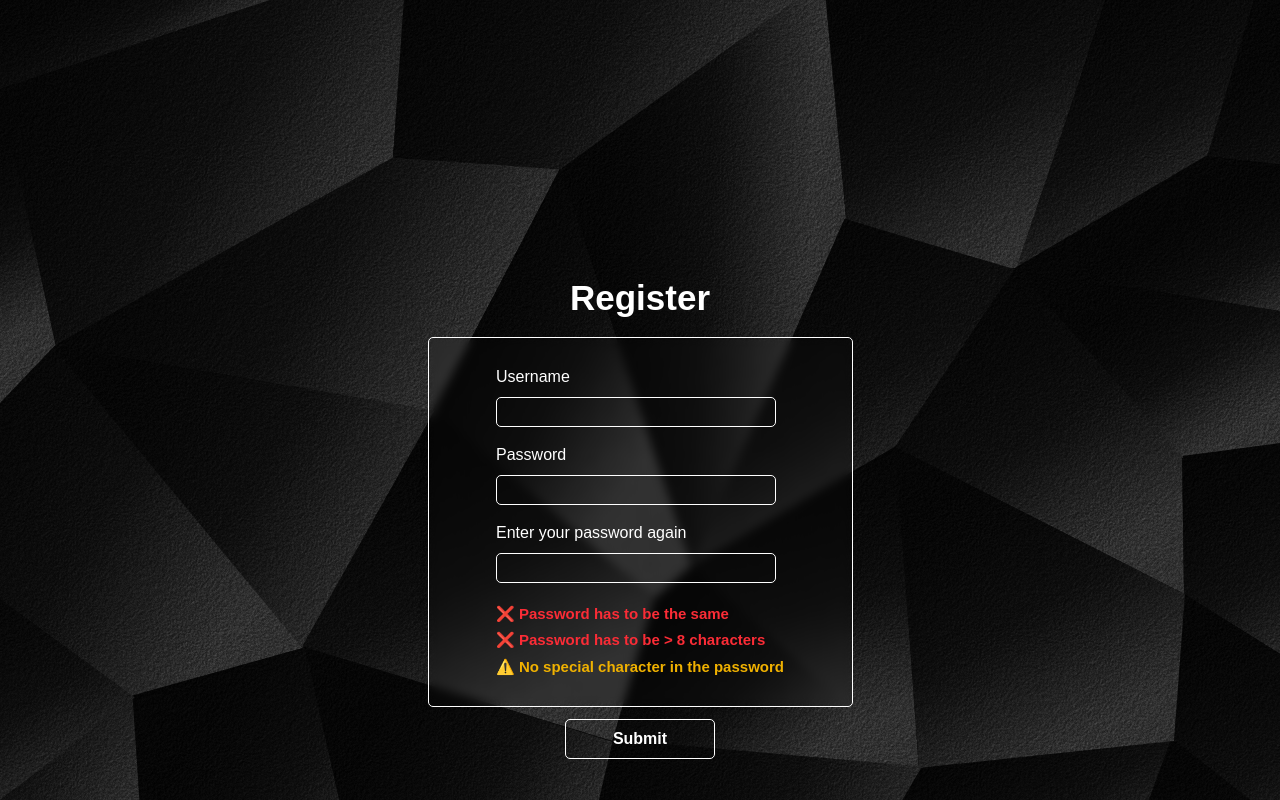
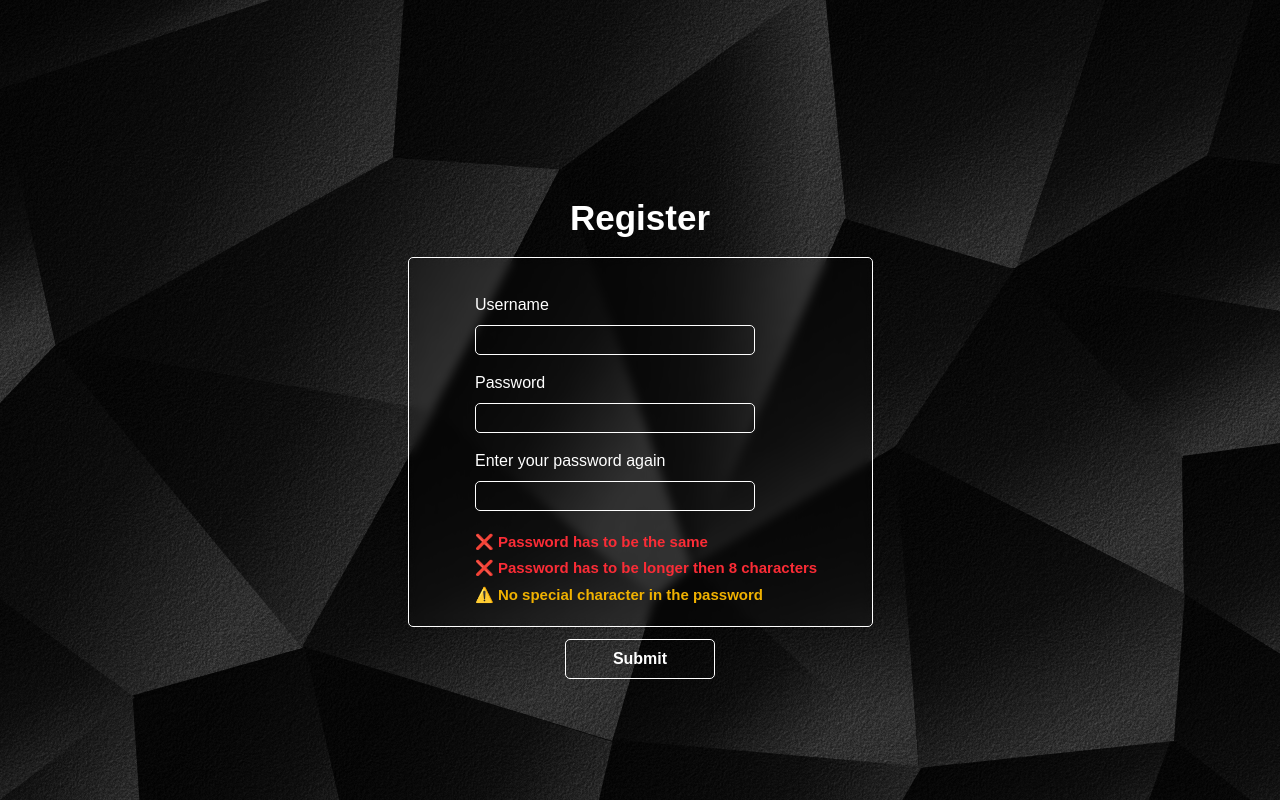
Before and after one commit to imtheround/info, a Next.js app: page /formulaire in a window 1280 px wide. Built offline with nearby package versions, Linux system fonts and the light colour scheme.

Commit message:
added easter egg and prettified code

```diff
--- a/app/formulaire/page.tsx
+++ b/app/formulaire/page.tsx
@@ -5,6 +5,8 @@ if you want to see the css code (like .bg-black {background-color: var(--color-b
 because you cant really see the form well with a img, im using a img thats almost entirely black, for other img, refer to line 108 where i put a mountain img
 
 some varaibles arent really named properly, refer to the comments for their actual functionality
+
+I used prettier for code format
 
 where i used gpt:
 - to prevent full refresh when submiting the form line 51
@@ -15,9 +17,13 @@ stackoverflow
 tailwind docs
 nextjs docs
 react docs
+
+
+The easter egg:
+when username is set as bounce, and the form is submitted, the form will start bouncing
+submit the form again with the username anything else then bounce to stop it from bouncing
 */
 
-// use client so this will be rendered on client side
 'use client';
 
 // imports
@@ -26,77 +32,75 @@ import { useState } from "react";
 import { useRouter } from 'next/navigation';
 
 //main function that returns all the html and does the functions(javascripts)
-export default function Home(){
+export default function Home() {
   // router = for redirecting
-  const router = useRouter()
+  const router = useRouter();
 
   // variables, let doesnt work in react, need to use usestate for changing variables, eg: username is the variable, call setUsername to change the username
-  // username var
   const [username, setUsername] = useState("");
-  // pwd var
   const [password, Setpassword] = useState("");
-  // this shows the message that says logged in successfully
-  const [loggedin, setLoggedin] = useState(false)
-  // the enter password again var
-  const [charValidate, setCharValidate] = useState("")
-  // here is the length isnt met
-  const [pwdLengthNotMet, setPwdLengthNotMet] = useState(true)
-  // to prevent submission if the pwd isnt validated
-  const [passwordValidated, setpasswordValidated] = useState(false)
-  // to check if theres a special char
-  const [passwordspecialChar, setpasswordspecialChar] = useState(true)
-  // to check if both pwd is the same
-  const [samepwd, Setsamepwd] = useState(false)
-  // to store the reason why the pwd is invalid, used gpt for the <string[]>([]), starting with 2 reasons because if theres no changes in the fields, the reason will be empty
-  const [failedreason, setfailedreason] = useState<string[]>(["Passwords do not match", "Passwords is less then 8 characters"]);
-  // the msg displayed when failed to register
-  const [failedstring, setfailedstring] = useState("")
-  // to show the failed msg
-  const [failed, setfailed] = useState(false)
+  const [loggedin, setLoggedin] = useState(false);
+  const [charValidate, setCharValidate] = useState("");
+  const [pwdLengthNotMet, setPwdLengthNotMet] = useState(true);
+  const [passwordValidated, setpasswordValidated] = useState(false);
+  const [passwordspecialChar, setpasswordspecialChar] = useState(true);
+  const [samepwd, Setsamepwd] = useState(false);
+  const [failedreason, setfailedreason] = useState<string[]>([
+    "Passwords do not match",
+    "Passwords is less then 8 characters",
+  ]);
+  const [failedstring, setfailedstring] = useState("");
+  const [failed, setfailed] = useState(false);
+  const [bounce, setbounce] = useState(false);
+  const DynamicClass = "mt-8 mx-auto h-[300px] grid duration-150";
+
   // callback for the form
-  // the e.preventdefault is from gpt cuz i didnt know how to prevent full refresh when submit
   const submitCallback = (e: React.FormEvent) => {
     e.preventDefault();
+
+    if (username === 'bounce') {
+      setbounce(true);
+      return;
+    } else {
+      setbounce(false);
+    }
+
     if (samepwd && !pwdLengthNotMet && passwordValidated && username.length !== 0) {
-      // so the logged in success full message appear
-    setLoggedin(true)
-    // 2 second timeout
+      setLoggedin(true);
       setTimeout(() => {
-      // redirect to registered page
         router.push("/registered?name=" + username);
       }, 2000);
     } else {
-      if (username.length === 0 && !failedreason.includes("Username is empty")){
+      if (username.length === 0 && !failedreason.includes("Username is empty")) {
         setfailedreason(prev => [
           ...prev.filter(item => item !== "Username is empty"),
           "Username is empty",
         ]);
-        // because react doesnt update the variable, so the reason will be empty, even tho username is empty, thats why "username is empty" has to be hardcoded
-        // setting failed string + display the failed string
-        if (failedreason.length === 0){
-          // this is if the only reason is username is empty
-          setfailedstring("Invalid password! Reasons: Username is empty")
+
+        if (failedreason.length === 0) {
+          setfailedstring("Invalid password! Reasons: Username is empty");
         } else {
-        setfailedstring("Invalid password! Reasons: "+failedreason.join(", ")+"Username is empty")
+          setfailedstring(
+            "Invalid password! Reasons: " + failedreason.join(", ") + ", Username is empty"
+          );
         }
-        setfailed(true)
+
+        setfailed(true);
       } else {
-        // same thingy here, but without the username is empty part
-      setfailed(true)
-      setfailedstring("Invalid password! Reasons: "+failedreason.join(", "))
+        setfailed(true);
+        setfailedstring("Invalid password! Reasons: " + failedreason.join(", "));
       }
-      // clear the failed msg after 3 seconds
+
       setTimeout(() => {
-        setfailed(false)
+        setfailed(false);
       }, 3000);
     }
-  }
+  };
 
-  //handle for change (js setting the value to the value in the forme) this one for username
-  const handleChange = (e:any) => {
+  const handleChange = (e: any) => {
     setUsername(e.target.value);
-    if (e.target.value.length !== 0){
-      // used gpt again for the ...prev filter thingy, and check if the reason already exist
+
+    if (e.target.value.length !== 0) {
       setfailedreason(prev => prev.filter(item => item !== "Username is empty"));
     } else {
       setfailedreason(prev => [
@@ -104,30 +108,27 @@ export default function Home(){
         "Username is empty",
       ]);
     }
-  }
-  // same thing here, for password
-  const handleChangePassword = (e:any) => {
-    console.log(failedreason)
-    // check if password and enter password again are same
-    if (charValidate === e.target.value&& e.target.value.length !== 0){
-      // this is used to show the text + mark the pwd as validated
-      Setsamepwd(true)
-      setpasswordValidated(true)
-      // take "Passwords do not match" out of the reason
+  };
+
+  const handleChangePassword = (e: any) => {
+    console.log(failedreason);
+
+    if (charValidate === e.target.value && e.target.value.length !== 0) {
+      Setsamepwd(true);
+      setpasswordValidated(true);
       setfailedreason(prev => prev.filter(item => item !== "Passwords do not match"));
     } else {
-      // add "Passwords do not match" to the reason
       setfailedreason(prev => [
         ...prev.filter(item => item !== "Passwords do not match"),
         "Passwords do not match",
       ]);
-      Setsamepwd(false)
-      setpasswordValidated(false)
+      Setsamepwd(false);
+      setpasswordValidated(false);
     }
-    // length check
+
     if (e.target.value.length < 8 || e.target.value.length === 0) {
       setPwdLengthNotMet(true);
-      setpasswordValidated(false)
+      setpasswordValidated(false);
       setfailedreason(prev => [
         ...prev.filter(item => item !== "Passwords is less then 8 characters"),
         "Passwords is less then 8 characters",
@@ -135,22 +136,22 @@ export default function Home(){
     } else {
       setfailedreason(prev => prev.filter(item => item !== "Passwords is less then 8 characters"));
       setPwdLengthNotMet(false);
-      setpasswordValidated(true)
+      setpasswordValidated(true);
     }
-    // check if theres a special char
+
     const specialCharPattern = /[^a-zA-Z0-9]/;
     if (!specialCharPattern.test(e.target.value) || e.target.value.length === 0) {
       setpasswordspecialChar(true);
     } else {
       setpasswordspecialChar(false);
     }
-    // to set the password to whatever the user typed
-    Setpassword(e.target.value)
-  }
+
+    Setpassword(e.target.value);
+  };
 
   const handleChangeValidate = (e: any) => {
     setCharValidate(e.target.value);
-  // if both are same check
+
     if (e.target.value === password && e.target.value.length !== 0) {
       Setsamepwd(true);
       setpasswordValidated(true);
@@ -165,26 +166,22 @@ export default function Home(){
     }
   };
 
-  // returns the actual html
-  return(
+  return (
     // parent div for everything + background
-   // this div for the conic gradient background
     //<div className="bg-conic-180 from-black via-gray-300 to-black w-[100vw] h-[100vh] flex">
-  // this if you want a another img as the background, can;t really see the form , so using black for right now
     //<div className="bg-[url(/ressources/mountain.jpg)] bg-cover w-[100vw] h-[100vh] flex">
     <div className="bg-[url(/ressources/black.png)] w-[100vw] h-[100vh] flex">
-   <div className="mt-8 mx-auto h-[300px] grid">
-        {/* register*/}
-      <h1 className="text-white text-[35px] mx-auto font-bold pt-[30vh] ">
+      {/* easter egg: it will bounce when username is set to bounce*/}
+      <div className={`base-class ${DynamicClass} ${bounce ? 'animate-bounce' : ''}`}>
+        {/* register */}
+        <h1 className="text-white text-[35px] mx-auto font-bold pt-[20vh] animate-fade duration-300">
           Register
         </h1>
-      {/* register box*/}
-      <div className="mt-3 mx-auto w-[425px] h-[370px] border-[1.5px] border-solid border-white rounded-[5px] hover:w-[450px] duration-500 flex hover:backdrop-blur-[25px] backdrop-blur-[5px] ease-out ">
-        {/* a div here to wrap things up cuz of flex*/}
-        <div className="mx-auto my-auto">
-        {/* title */}
-        <h1 className=" text-white">Username</h1>
-        {/* form n.1*/}
+
+        {/* register box */}
+        <div className="mt-3 mx-auto w-[465px] h-[370px] border-[1.5px] border-solid border-white rounded-[5px] hover:w-[500px] duration-500 flex hover:backdrop-blur-[25px] backdrop-blur-[5px] ease-out">
+          <div className="mx-auto my-auto pl-5">
+            <h1 className="text-white pt-4">Username</h1>
             <form onSubmit={submitCallback}>
               <input
                 className="mt-2 w-[280px] h-[30px] rounded-[5px] border-[1px] hover:border-[2.5px] border-solid border-white text-white text-center mx-auto"
@@ -195,8 +192,7 @@ export default function Home(){
               />
             </form>
 
-        <h1 className="pt-4 text-white ">Password</h1>
-        {/* form n.2*/}
+            <h1 className="pt-4 text-white">Password</h1>
             <form onSubmit={submitCallback}>
               <input
                 className="hover:border-[2.5px] mt-2 w-[280px] h-[30px] rounded-[5px] border-[1px] border-solid border-white text-white text-center mx-auto"
@@ -208,7 +204,6 @@ export default function Home(){
             </form>
 
             <h1 className="pt-4 text-white">Enter your password again</h1>
-        {/* form n.3*/}
             <form onSubmit={submitCallback}>
               <input
                 className="hover:border-[2.5px] mt-2 w-[280px] h-[30px] rounded-[5px] border-[1px] border-solid border-white text-white text-center mx-auto"
@@ -219,29 +214,63 @@ export default function Home(){
               />
             </form>
 
-        {/* to display if both pwd is the same or not */}
-        {!samepwd && <p className="mx-auto text-red-500 text-[15px] pt-5 font-semibold">❌ Password has to be the same</p>}
-        {samepwd && <p className="mx-auto text-green-500 text-[15px] pt-5 font-semibold">✅ Password is the same</p>}
-        {/* to display if pwd length is met or not, using &gt; for > */}
-        {pwdLengthNotMet && <p className="mx-auto text-red-500 text-[15px] pt-1 font-semibold">❌ Password has to be &gt; 8 characters</p>}
-        {!pwdLengthNotMet && <p className="mx-auto text-green-500 text-[15px] pt-1 font-semibold">✅ Password is longer then 8 characters</p>}
-        {/* to display if theres special chars in the pwd */}
-        {passwordspecialChar && <p className="mx-auto text-yellow-500 text-[15px] pt-1 font-semibold">⚠️ No special character in the password</p>}
-        {!passwordspecialChar && <p className="mx-auto text-green-500 text-[15px] pt-1 font-semibold">✅ Password contains a special character</p>}
+            {/* to display the password requirements */}
+            {!samepwd && (
+              <p className="mx-auto text-red-500 text-[15px] pt-5 font-semibold">
+                ❌ Password has to be the same
+              </p>
+            )}
+            {samepwd && (
+              <p className="mx-auto text-green-500 text-[15px] pt-5 font-semibold">
+                ✅ Password is the same
+              </p>
+            )}
+
+            {pwdLengthNotMet && (
+              <p className="mx-auto text-red-500 text-[15px] pt-1 font-semibold">
+                ❌ Password has to be longer then 8 characters
+              </p>
+            )}
+            {!pwdLengthNotMet && (
+              <p className="mx-auto text-green-500 text-[15px] pt-1 font-semibold">
+                ✅ Password is longer then 8 characters
+              </p>
+            )}
+
+            {passwordspecialChar && (
+              <p className="mx-auto text-yellow-500 text-[15px] pt-1 font-semibold">
+                ⚠️ No special character in the password
+              </p>
+            )}
+            {!passwordspecialChar && (
+              <p className="mx-auto text-green-500 text-[15px] pt-1 font-semibold">
+                ✅ Password contains a special character
+              </p>
+            )}
+            {/* this is here to prevent the div from moving bc of mx-auto*/}
+            <div className="w-[350px]"></div>
           </div>
         </div>
-      {/* submit button */}
+
         <button
           className="mt-3 mx-auto w-[150px] h-[40px] rounded-[5px] border-[1.5px] border-solid border-white text-white font-bold hover:bg-white hover:text-black hover:border-black duration-500 ease-in-out"
-        onClick={submitCallback}>
+          onClick={submitCallback}
+        >
           Submit
         </button>
-      {/* displayed when regirstered */}
-      {loggedin && <p className="mx-auto text-green-500 text-[15px] pt-5 font-semibold">Registered successfully!! You will be redirected in 2 seconds.</p>}
-      {/* displayed when failed */}
-      {failed && <p className="mx-auto text-red-500 text-[15px] pt-5 font-semibold">{failedstring}</p>}
 
+        {loggedin && (
+          <p className="mx-auto text-green-500 text-[15px] pt-5 font-semibold">
+            Registered successfully!! You will be redirected in 2 seconds.
+          </p>
+        )}
+
+        {failed && (
+          <p className="mx-auto text-red-500 text-[15px] pt-5 font-semibold">
+            {failedstring}
+          </p>
+        )}
       </div>
     </div>
- )
+  );
 }
```
Also changed, not shown: tailwind.config.ts (added, +11 -0 lines). Lines whose indentation alone changed are shown as unchanged.
